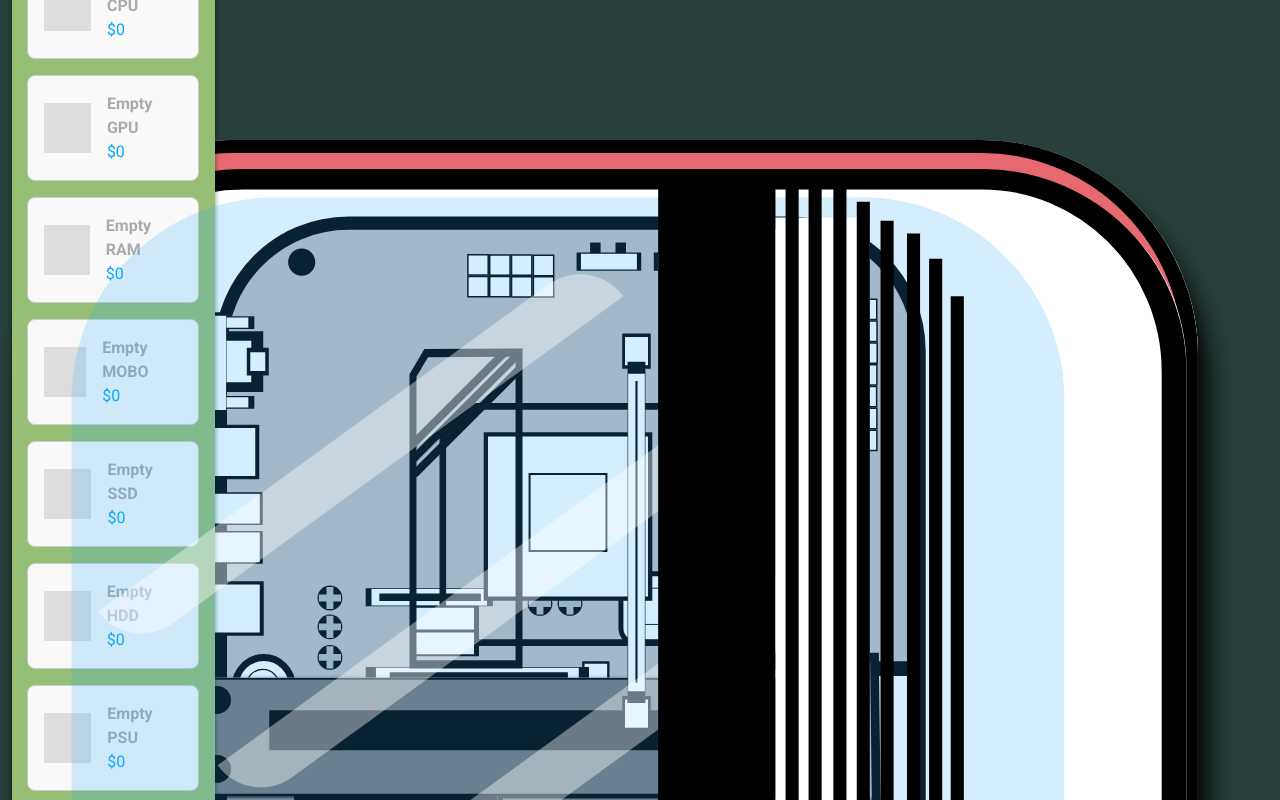
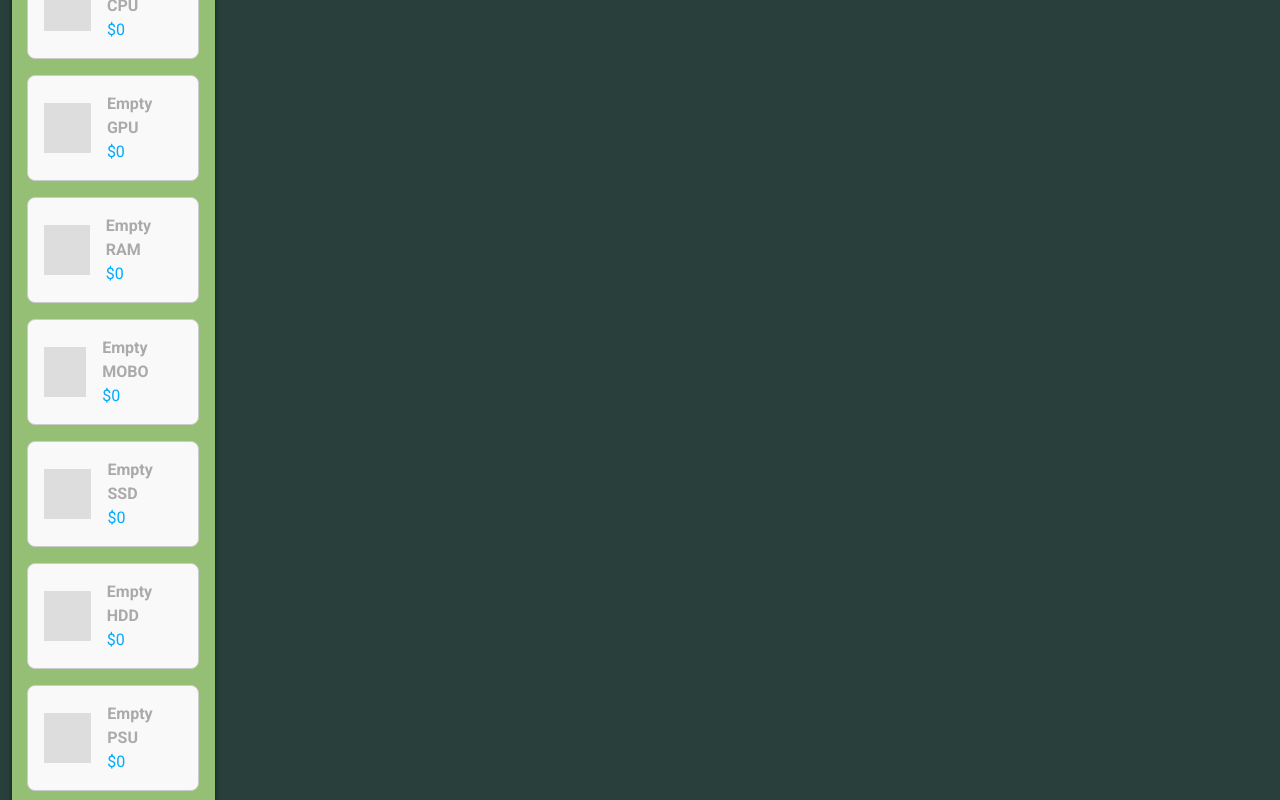
Before and after one commit to Akaina1/Ecommerce-App, a React (Create React App) app in the folder custom-computer-builder/Frontend/: page /custom-build in a window 1280 px wide. Shown: the part 520-1320 px from the top of the page. Built offline with nearby package versions, Linux system fonts and the light colour scheme.

Commit message:
Custom Build rework

```diff
--- a/custom-computer-builder/Frontend/src/components/common/CustomBuildSVG.js
+++ /dev/null
@@ -1,35 +0,0 @@
-import frontViewEmpty from '../IMG/front view.svg';
-import sideViewEmpty from '../IMG/sideview.svg';
-import frontWindow from '../IMG/window.svg';
-import frontFans from '../IMG/front fans.svg';
-import backFans from '../IMG/back fans.svg';
-import GPU from '../IMG/GPU.svg';
-import CPU from '../IMG/CPU.svg';
-import RAM from '../IMG/RAM.svg';
-import HDD from '../IMG/HDD.svg';
-import SSD from '../IMG/SSD.svg';
-import PSU from '../IMG/PSU.svg';
-import MOBO from '../IMG/MOBO.svg';
-import backWindow from '../IMG/back window.svg';
-import backCover from '../IMG/back cover.svg';
-
-// export array of svg images
-
-const svgArray = [
-    //{ id: 'frontViewEmpty', src: frontViewEmpty, alt: 'front view empty case'},
-    { id: 'case', src: sideViewEmpty, alt: 'side view empty case'},
-    //{ id: 'frontWindow', src: frontWindow, alt: 'front window'},
-    //{ id: 'frontFans', src: frontFans, alt: 'front fans'},
-    { id: 'backFans', src: backFans, alt: 'back fans'},
-    { id: 'backWindow', src: backWindow, alt: 'back window'},
-    { id: 'backCover', src: backCover, alt: 'back cover'},
-    { id: 'GPU', src: GPU, alt: 'GPU'},
-    { id: 'CPU', src: CPU, alt: 'CPU'},
-    { id: 'RAM', src: RAM, alt: 'RAM'},
-    { id: 'HDD', src: HDD, alt: 'HDD'},
-    { id: 'SSD', src: SSD, alt: 'SSD'},
-    { id: 'PSU', src: PSU, alt: 'PSU'},
-    { id: 'MOBO', src: MOBO, alt: 'MOBO'}
-];
-
-export default svgArray;
--- a/custom-computer-builder/Frontend/src/components/common/PartSlot.js
+++ /dev/null
@@ -1,24 +0,0 @@
-import React, { useState } from 'react';
-
-const PartSlot = ({ partType, partSVG, className }) => {
-  // State to determine if the slot has a part selected or not.
-  const [isPartSelected, setIsPartSelected] = useState(false);
-
-  // Function to indicate that a part has been selected.
-  const selectPart = () => {
-    setIsPartSelected(true);
-    // Code to close modal and other operations can go here.
-  };
-
-  return (
-    <div className={`part-slot ${className}`}>
-      <img
-        src={partSVG}
-        className={isPartSelected ? 'part-selected' : 'flashing'}
-        alt={`${partType} slot`}
-      />
-    </div>
-  );
-};
-
-export default PartSlot;
--- a/custom-computer-builder/Frontend/src/components/layout/BuildCentralContent.js
+++ b/custom-computer-builder/Frontend/src/components/layout/BuildCentralContent.js
@@ -1,45 +1,10 @@
 import React from 'react';
 import { Container } from '@mui/material';
-import svgArray from '../common/CustomBuildSVG';
-import PartSlot from '../common/PartSlot';
 
 function BuildCentralContent({ aestheticState }) {
   return (
     <Container maxWidth={false} className="build-central-content">
-      {svgArray.map((svg) => {
-        let opacity = aestheticState[svg.id] ? 1 : 0;
-        // Check if the part is customizable
-        const isCustomizable = [
-          'case',
-          'CPU',
-          'GPU',
-          'MOBO',
-          'PSU',
-          'RAM',
-          'SSD',
-          'HDD',
-          'frontFans',
-          'backFans',
-          'cooling'
-        ].includes(svg.id);
-
-        if (isCustomizable) {
-          // Render a PartSlot component for customizable parts
-          return <PartSlot
-            key={svg.id}
-            className={svg.id}
-            partType={svg.id}
-            partSVG={svg.src} />;
-        } else {
-          // Otherwise render it as a regular image
-          return <img
-            key={svg.id} id={svg.id}
-            className={svg.id}
-            src={svg.src}
-            alt={svg.alt}
-            style={{ opacity }} />;
-        }
-      })}
+     {/* // rework incoming */}
     </Container>
   );
 }
```
